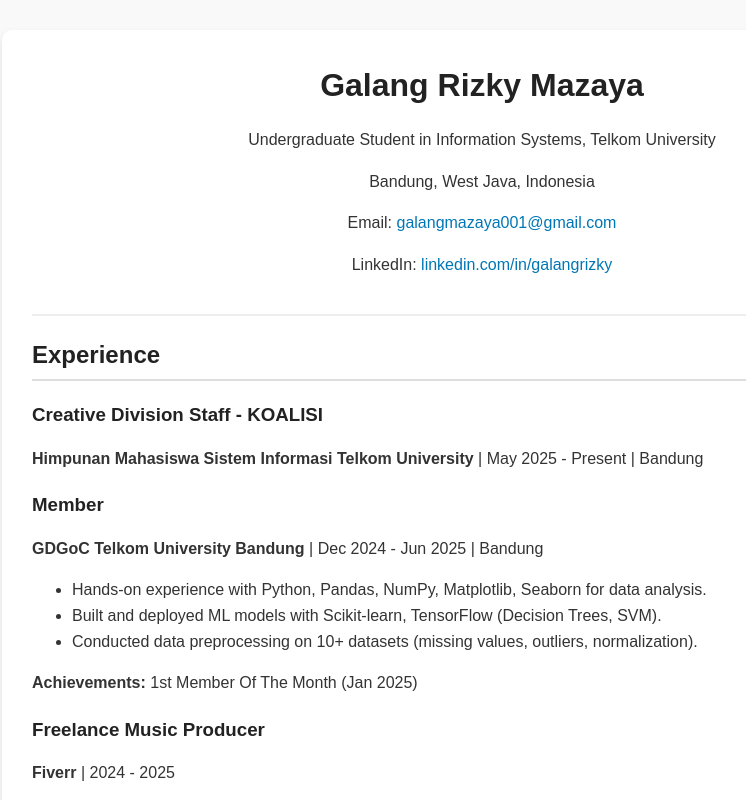
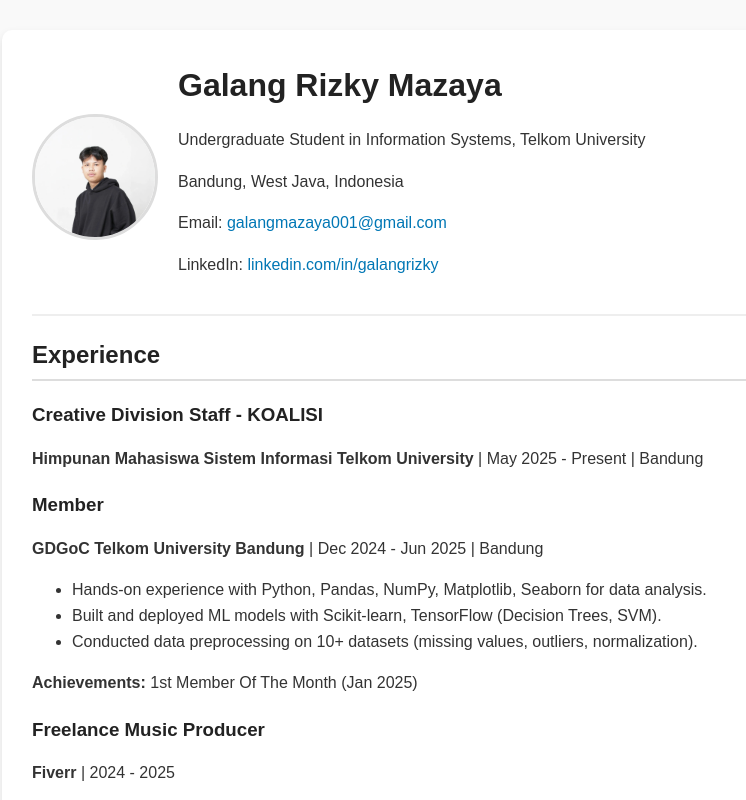
Before and after one commit to heisgaze/cv-html, a plain HTML site: page index.html in a window 1280 px wide. Shown: the top 800 px of the page, without its empty margins (158-904 px from the left). Drawn offline with Linux system fonts and the light colour scheme.

Commit message:
second commit

```diff
--- a/index.html
+++ b/index.html
@@ -26,11 +26,24 @@
       color: #222;
     }
     .header {
-      text-align: center;
+      display: flex;
+      align-items: center;
+      gap: 20px;
       border-bottom: 2px solid #eee;
       padding-bottom: 20px;
     }
-    .header h1 {
+    .header img {
+      width: 120px;
+      height: 120px;
+      border-radius: 50%;
+      object-fit: cover;
+      border: 3px solid #ddd;
+    }
+    .header-text {
+      flex: 1;
+      text-align: left;
+    }
+    .header-text h1 {
       margin: 0;
     }
     .contact {
@@ -51,7 +64,7 @@
     .job, .edu {
       margin-bottom: 15px;
     }
-    .skills, .certifications {
+    .skills, .certifications, .hobby {
       display: flex;
       gap: 15px;
       flex-wrap: wrap;
@@ -68,12 +81,15 @@
   <div class="container">
     <!-- Header -->
     <div class="header">
+      <img src="assets/WhatsApp Image 2025-09-26 at 13.45.58.jpeg" alt="Profile Photo">
+      <div class="header-text">
         <h1>Galang Rizky Mazaya</h1>
         <p>Undergraduate Student in Information Systems, Telkom University</p>
         <p>Bandung, West Java, Indonesia</p>
         <div class="contact">
           <p>Email: <a href="mailto:galangmazaya001@gmail.com">galangmazaya001@gmail.com</a></p>
           <p>LinkedIn: <a href="https://www.linkedin.com/in/galangrizky" target="_blank">linkedin.com/in/galangrizky</a></p>
+        </div>
       </div>
     </div>
 
@@ -98,7 +114,7 @@
       </div>
 
       <div class="job">
-        <h3>Freelance   Music Producer</h3>
+        <h3>Freelance Music Producer</h3>
         <p><strong>Fiverr</strong> | 2024 - 2025</p>
       </div>
     </div>
@@ -134,7 +150,7 @@
       </div>
     </div>
 
-    <!-- hobby -->
+    <!-- Hobby -->
     <div class="section">
       <h2>Hobby</h2>
       <div class="hobby">
```
Also changed, not shown: assets/WhatsApp Image 2025-09-26 at 13.45.58.jpeg (added). Lines whose indentation alone changed are shown as unchanged.
